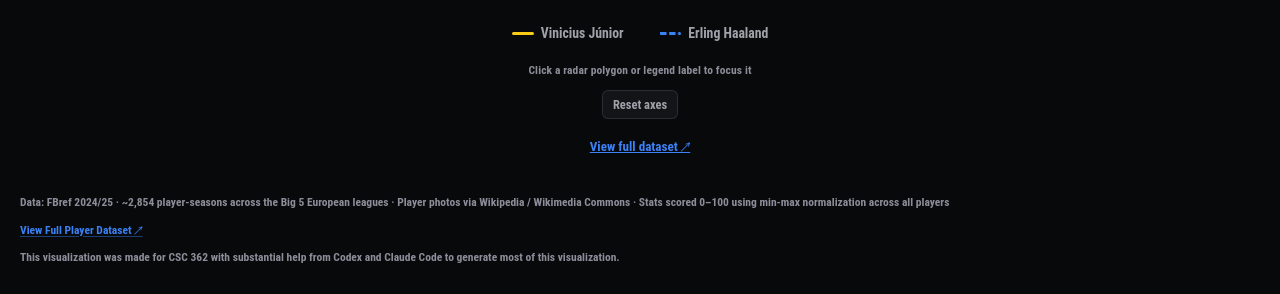
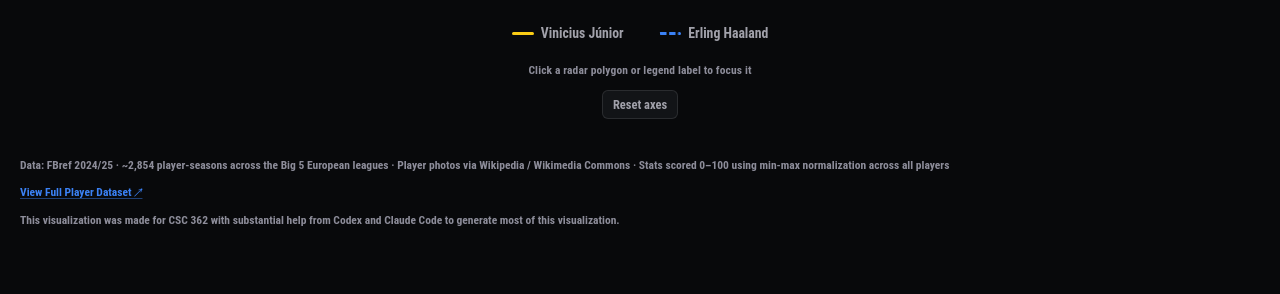
Before and after one commit to eliejerjees/data-viz-final, a website: page docs/index.html in a window 1280 px wide. Shown: the part 1034-1328 px from the top of the page. After the commit the page ends 1290 px from the top, so only its background shows below. Drawn offline with nearby package versions, Linux system fonts and the light colour scheme; no server answers.

Commit message:
Update index.html

```diff
--- a/docs/index.html
+++ b/docs/index.html
@@ -202,11 +202,6 @@
           Click a radar polygon or legend label to focus it
         </p>
         <button type="button" id="reset-stats" class="btn-secondary">Reset axes</button>
-        <p class="dataset-cta">
-          <a href="playersdata.html" aria-label="View full player dataset as an accessible HTML table">
-            View full dataset ↗
-          </a>
-        </p>
       </div>
 
       <article class="player-panel player-panel--b" aria-labelledby="name-b">
```
